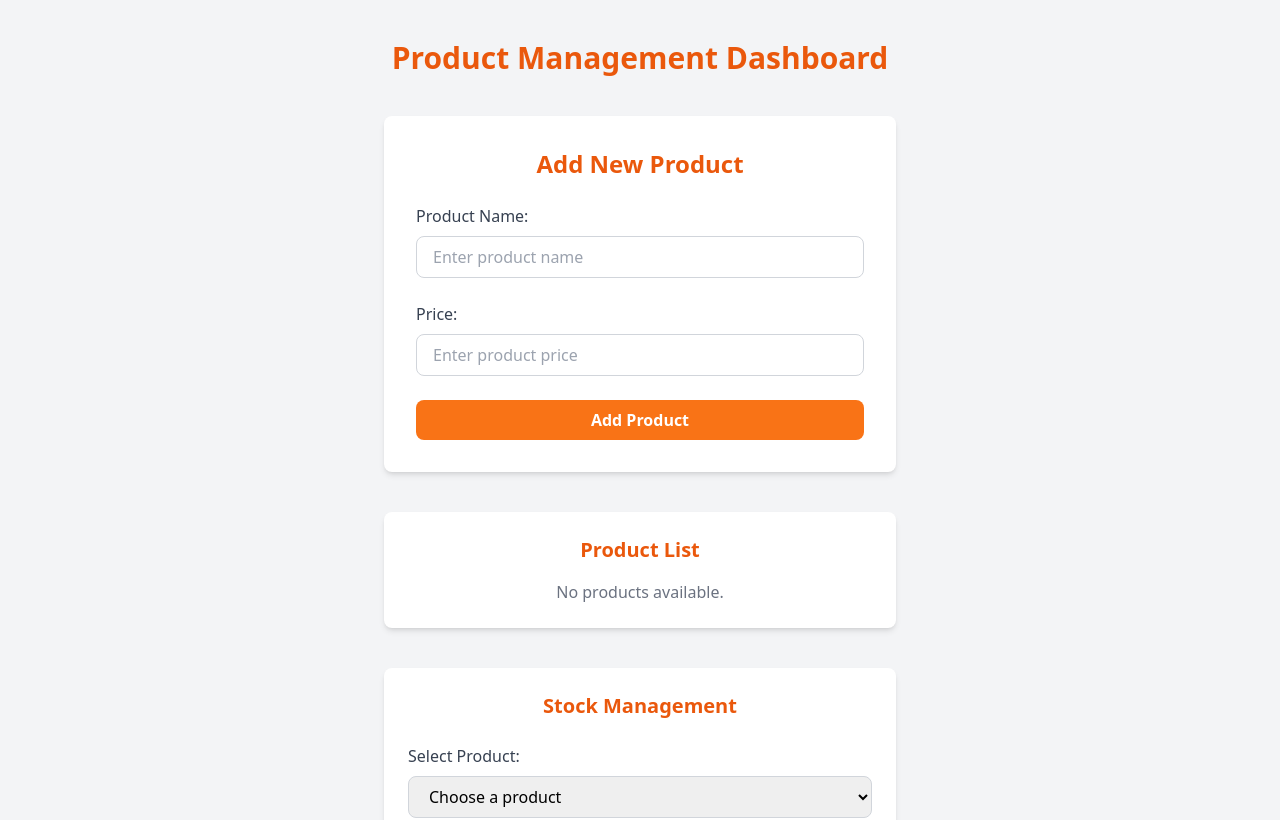
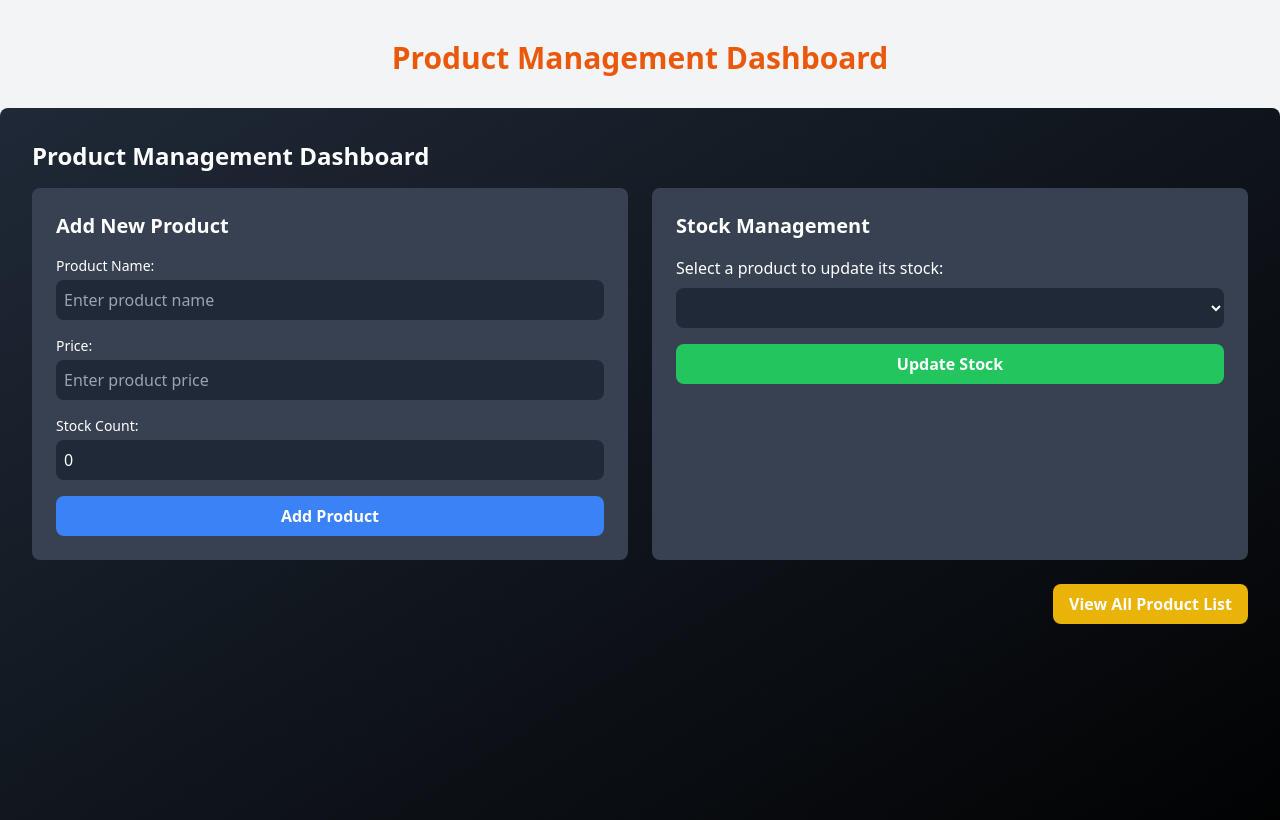
Before and after one commit to Nisham-N-K/Vikncodes_Frontend, a React (Create React App) app in the folder vikncodes/: page / in a window 1280 px wide. Shown: the top 820 px of the page. Built offline with nearby package versions, Linux system fonts and the light colour scheme.

Commit message:
updated ui the product list page

```diff
--- a/vikncodes/src/App.jsx
+++ b/vikncodes/src/App.jsx
@@ -1,7 +1,5 @@
 import React from "react";
 import ProductForm from "./components/ProductForm";
-import ProductList from "./components/ProductList";
-import StockManagement from "./components/StockManagement";
 import ProductProvider from "./context/ProductContext";
 import "./index.css";
 
@@ -14,8 +12,6 @@ const App = () => {
         </h1>
         <div className="space-y-10">
           <ProductForm />
-          <ProductList />
-          <StockManagement />
         </div>
       </div>
     </ProductProvider>
--- a/vikncodes/src/components/ProductForm.jsx
+++ b/vikncodes/src/components/ProductForm.jsx
@@ -1,60 +1,129 @@
 import React, { useState } from "react";
-import { useContext } from "react";
-import { ProductContext } from "../context/ProductContext";
 
-const ProductForm = () => {
-  const { addProduct } = useContext(ProductContext);
+const ProductManagement = () => {
+  const [products, setProducts] = useState([]);
   const [productName, setProductName] = useState("");
   const [productPrice, setProductPrice] = useState("");
+  const [stockCount, setStockCount] = useState(0);
+  const [showProductList, setShowProductList] = useState(false);
 
-  const handleSubmit = (e) => {
-    e.preventDefault();
-    addProduct({ name: productName, price: productPrice });
+  const handleAddProduct = () => {
+    if (productName && productPrice) {
+      setProducts([
+        ...products,
+        { name: productName, price: parseFloat(productPrice), count: stockCount },
+      ]);
       setProductName("");
       setProductPrice("");
+      setStockCount(0);
+    }
   };
 
   return (
-    <div className="max-w-lg mx-auto mt-10 p-8 bg-white shadow-md rounded-lg">
-      <h1 className="text-2xl font-bold text-orange-600 mb-6 text-center">
-        Add New Product
-      </h1>
-      <form onSubmit={handleSubmit} className="space-y-6">
-        <div>
-          <label htmlFor="productName" className="block text-gray-700 font-medium mb-2">
-            Product Name:
-          </label>
+    <div
+      className="min-h-screen px-8 py-8 border-none bg-gradient-to-br from-gray-800 to-black sm:rounded-lg text-white"
+    >
+      <h1 className="text-2xl font-bold mb-4">Product Management Dashboard</h1>
+
+      <div className="grid grid-cols-1 sm:grid-cols-2 gap-6">
+
+        <div className="p-6 bg-gray-700 rounded-lg">
+          <h2 className="text-xl font-semibold mb-4">Add New Product</h2>
+          <div className="mb-4">
+            <label className="block text-sm font-medium mb-1">Product Name:</label>
             <input
-            id="productName"
               type="text"
+              className="w-full p-2 rounded-lg bg-gray-800 text-white border-none"
+              placeholder="Enter product name"
               value={productName}
               onChange={(e) => setProductName(e.target.value)}
-            className="w-full px-4 py-2 border border-gray-300 rounded-lg focus:outline-none focus:ring-2 focus:ring-orange-500"
-            placeholder="Enter product name"
             />
           </div>
-        <div>
-          <label htmlFor="productPrice" className="block text-gray-700 font-medium mb-2">
-            Price:
-          </label>
+          <div className="mb-4">
+            <label className="block text-sm font-medium mb-1">Price:</label>
             <input
-            id="productPrice"
               type="number"
+              className="w-full p-2 rounded-lg bg-gray-800 text-white border-none"
+              placeholder="Enter product price"
               value={productPrice}
               onChange={(e) => setProductPrice(e.target.value)}
-            className="w-full px-4 py-2 border border-gray-300 rounded-lg focus:outline-none focus:ring-2 focus:ring-orange-500"
-            placeholder="Enter product price"
+            />
+          </div>
+          <div className="mb-4">
+            <label className="block text-sm font-medium mb-1">Stock Count:</label>
+            <input
+              type="number"
+              className="w-full p-2 rounded-lg bg-gray-800 text-white border-none"
+              placeholder="Enter stock count"
+              value={stockCount}
+              onChange={(e) => setStockCount(parseInt(e.target.value))}
             />
           </div>
           <button
-          type="submit"
-          className="w-full bg-orange-500 text-white font-semibold py-2 rounded-lg hover:bg-orange-600 transition duration-300"
+            className="w-full py-2 bg-blue-500 hover:bg-blue-600 rounded-lg font-semibold"
+            onClick={handleAddProduct}
           >
             Add Product
           </button>
-      </form>
+        </div>
+
+        <div className="p-6 bg-gray-700 rounded-lg">
+          <h2 className="text-xl font-semibold mb-4">Stock Management</h2>
+          <p>Select a product to update its stock:</p>
+          <select className="w-full p-2 mt-2 mb-4 rounded-lg bg-gray-800 text-white border-none">
+            {products.map((product, index) => (
+              <option key={index} value={product.name}>
+                {product.name}
+              </option>
+            ))}
+          </select>
+          <button className="w-full py-2 bg-green-500 hover:bg-green-600 rounded-lg font-semibold">
+            Update Stock
+          </button>
+        </div>
+      </div>
+
+      <div className="mt-6 text-right">
+        <button
+          className="py-2 px-4 bg-yellow-500 hover:bg-yellow-600 rounded-lg font-semibold"
+          onClick={() => setShowProductList(!showProductList)}
+        >
+          {showProductList ? "Hide Product List" : "View All Product List"}
+        </button>
+      </div>
+
+      {showProductList && (
+        <div className="mt-6 bg-gray-700 p-6 rounded-lg">
+          <h2 className="text-xl font-semibold mb-4">Product List</h2>
+          {products.length > 0 ? (
+            <table className="w-full text-left">
+              <thead>
+                <tr className="bg-gray-800">
+                  <th className="py-2 px-4">Product</th>
+                  <th className="py-2 px-4">Count</th>
+                  <th className="py-2 px-4">Price</th>
+                </tr>
+              </thead>
+              <tbody>
+                {products.map((product, index) => (
+                  <tr
+                    key={index}
+                    className={index % 2 === 0 ? "bg-gray-600" : "bg-gray-700"}
+                  >
+                    <td className="py-2 px-4">{product.name}</td>
+                    <td className="py-2 px-4">{product.count}</td>
+                    <td className="py-2 px-4">${product.price.toFixed(2)}</td>
+                  </tr>
+                ))}
+              </tbody>
+            </table>
+          ) : (
+            <p className="text-gray-400">No products available.</p>
+          )}
+        </div>
+      )}
     </div>
   );
 };
 
-export default ProductForm;
+export default ProductManagement;
```
Lines whose indentation alone changed are shown as unchanged.
